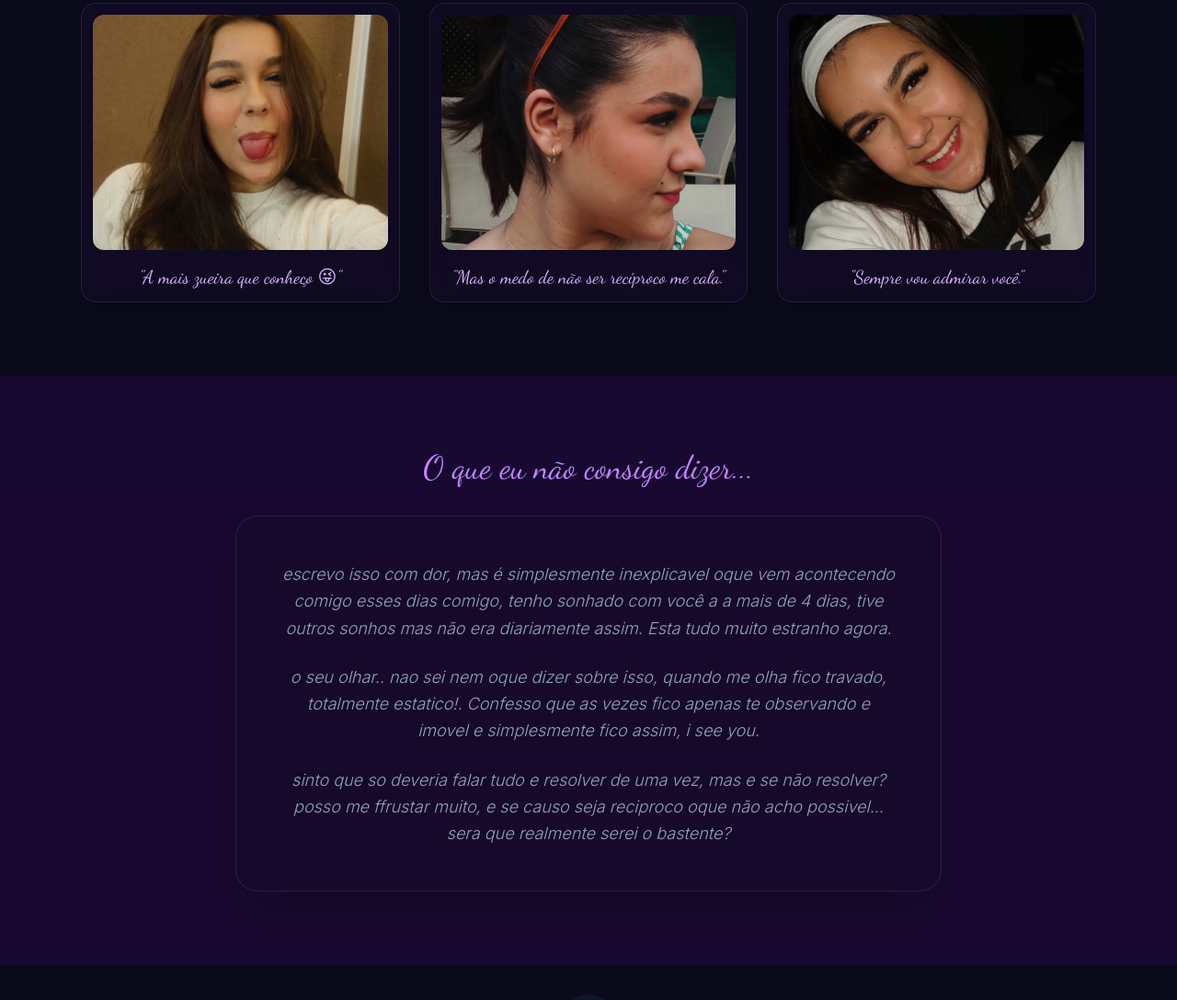
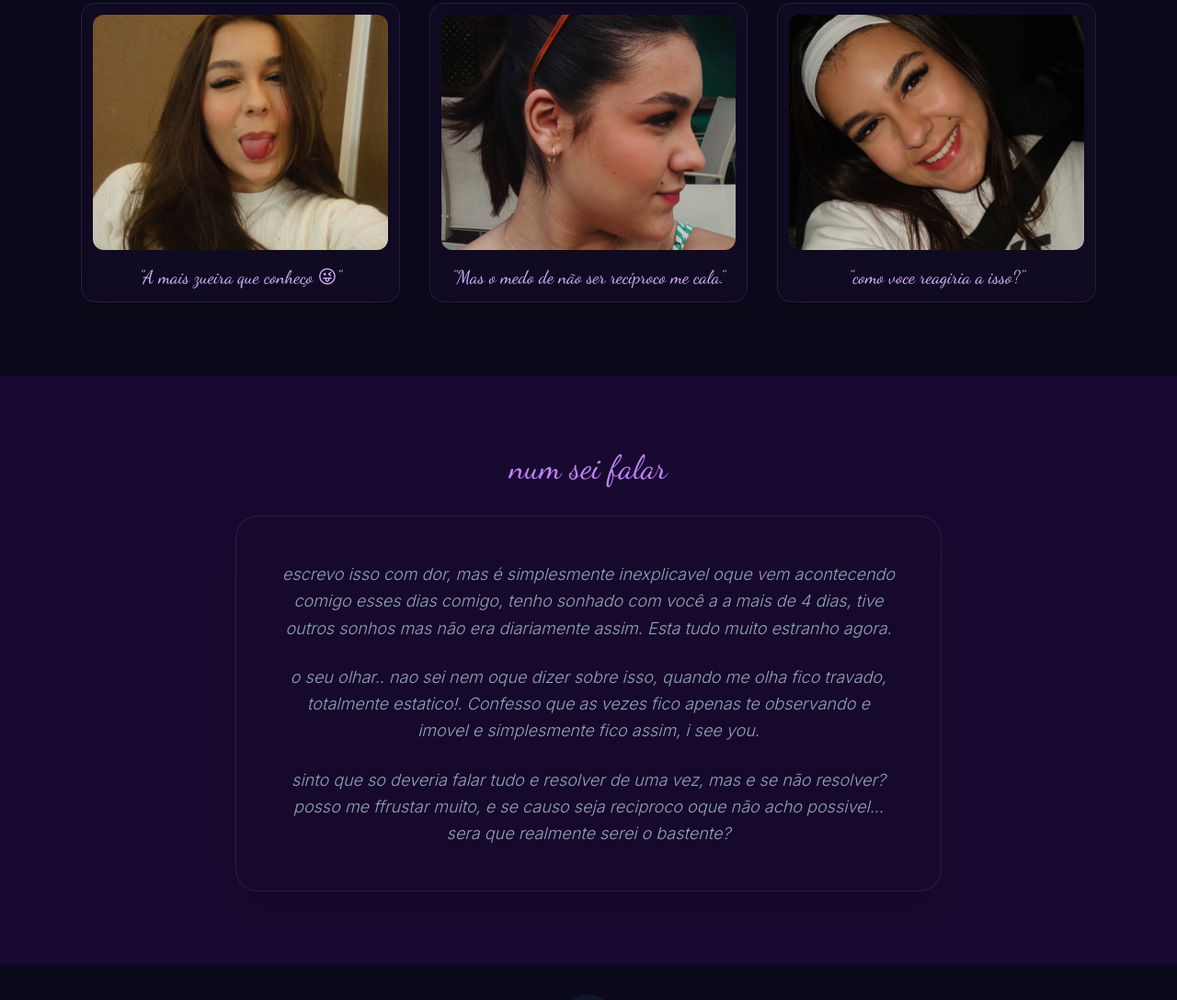
Before and after one commit to jhonmnf/A-so, a plain HTML site: page index.html in a window 1280 px wide. Shown: the part 1753-2841 px from the top of the page at 92% size. Drawn offline with nearby package versions, Linux system fonts and the light colour scheme.

Commit message:
arrumando errosd

```diff
--- a/index.html
+++ b/index.html
@@ -151,14 +151,14 @@
             </div>
             <div class="photo-card glass-card p-3 rounded-2xl shadow-xl flex flex-col items-center">
                 <img src="assets/images/foto9.png" class="rounded-xl w-full h-64 object-cover mb-4 cursor-pointer hover:opacity-90 transition-opacity" alt="Sofia" onclick="zoomPhoto(this)">
-                <p class="font-handwritten text-xl text-purple-300 text-center px-2">"Sempre vou admirar você."</p>
+                <p class="font-handwritten text-xl text-purple-300 text-center px-2">"como voce reagiria a isso?"</p>
             </div>
         </div>
     </section>
 
     <section class="py-20 px-6 bg-purple-950/30 text-center">
         <div class="max-w-3xl mx-auto fade-in">
-            <h2 class="text-3xl md:text-4xl font-handwritten text-purple-400 mb-8">O que eu não consigo dizer...</h2>
+            <h2 class="text-3xl md:text-4xl font-handwritten text-purple-400 mb-8">num sei falar</h2>
             <div class="glass-card p-8 md:p-12 rounded-3xl shadow-2xl italic text-lg leading-relaxed text-slate-400 font-light">
                 <p class="mb-6">
                     escrevo isso com dor, mas é simplesmente inexplicavel oque vem acontecendo comigo esses dias comigo, tenho sonhado com você a a mais de 4 dias, tive outros sonhos mas não era diariamente assim. Esta tudo muito estranho agora.
```
